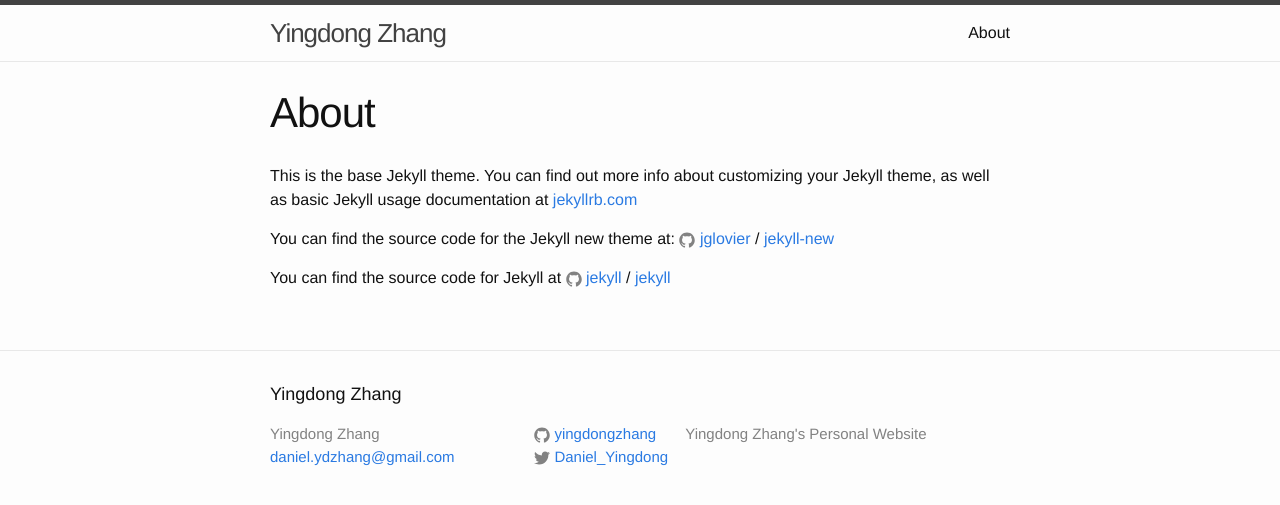
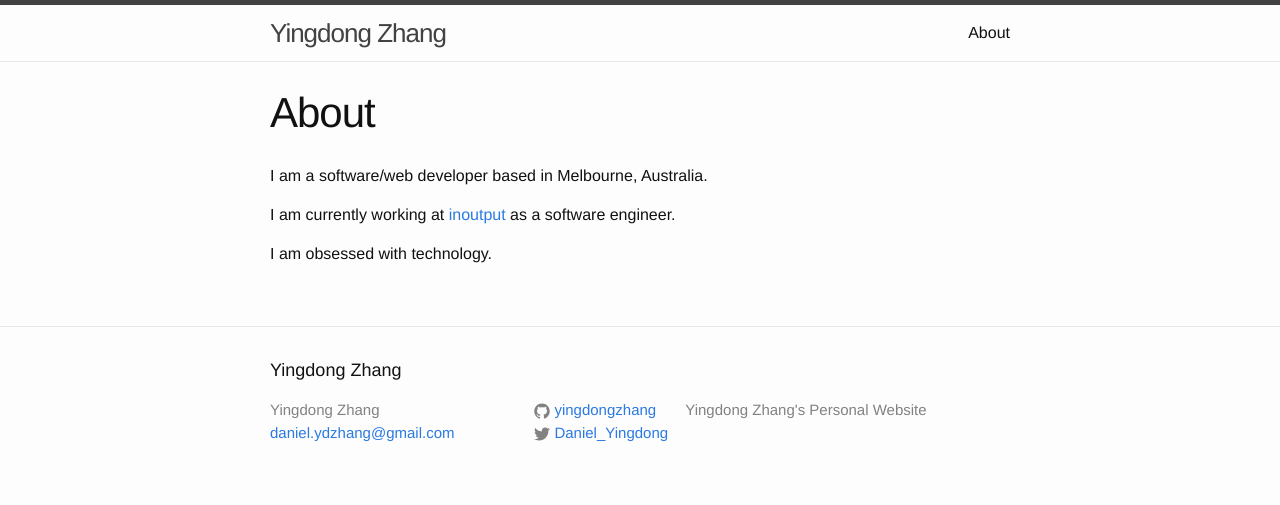
Before and after one commit to yingdongzhang/yingdongzhang.github.io, a Jekyll site: the page built from about.md, in a window 1280 px wide. Shown: the top 505 px of the page. Built offline with Jekyll 4.4.1, drawn with Linux system fonts in a browser that asks for light colours.

Commit message:
feat: updated about page

```diff
--- a/about.md
+++ b/about.md
@@ -4,12 +4,8 @@ title: About
 permalink: /about/
 ---
 
-This is the base Jekyll theme. You can find out more info about customizing your Jekyll theme, as well as basic Jekyll usage documentation at [jekyllrb.com](http://jekyllrb.com/)
+I am a software/web developer based in Melbourne, Australia.
 
-You can find the source code for the Jekyll new theme at:
-{% include icon-github.html username="jglovier" %} /
-[jekyll-new](https://github.com/jglovier/jekyll-new)
+I am currently working at [inoutput](http://inoutput.io/) as a software engineer.
 
-You can find the source code for Jekyll at
-{% include icon-github.html username="jekyll" %} /
-[jekyll](https://github.com/jekyll/jekyll)
+I am obsessed with technology.
```
